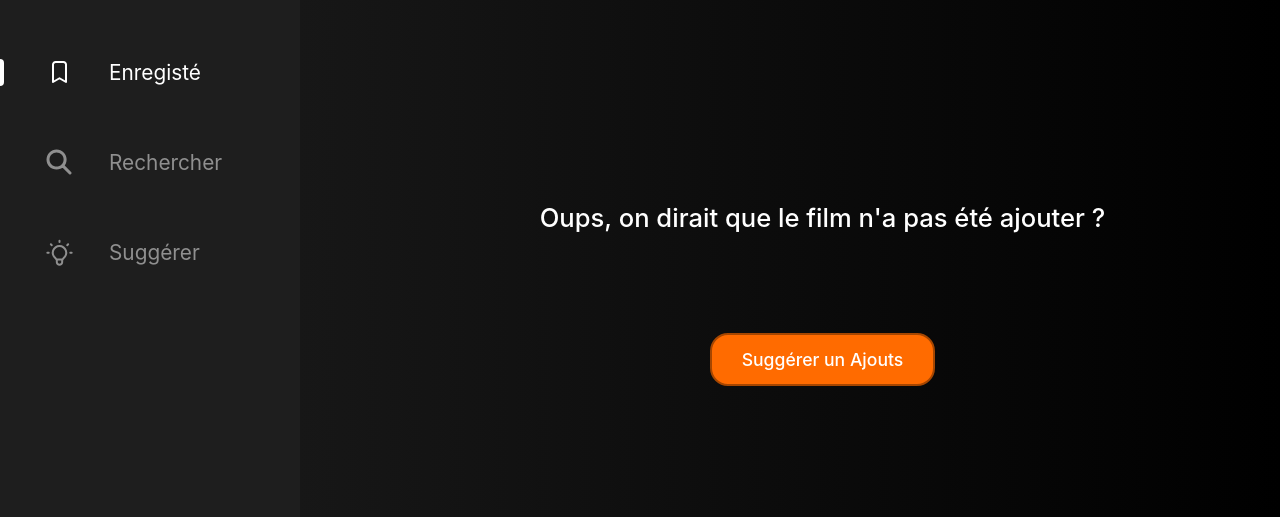
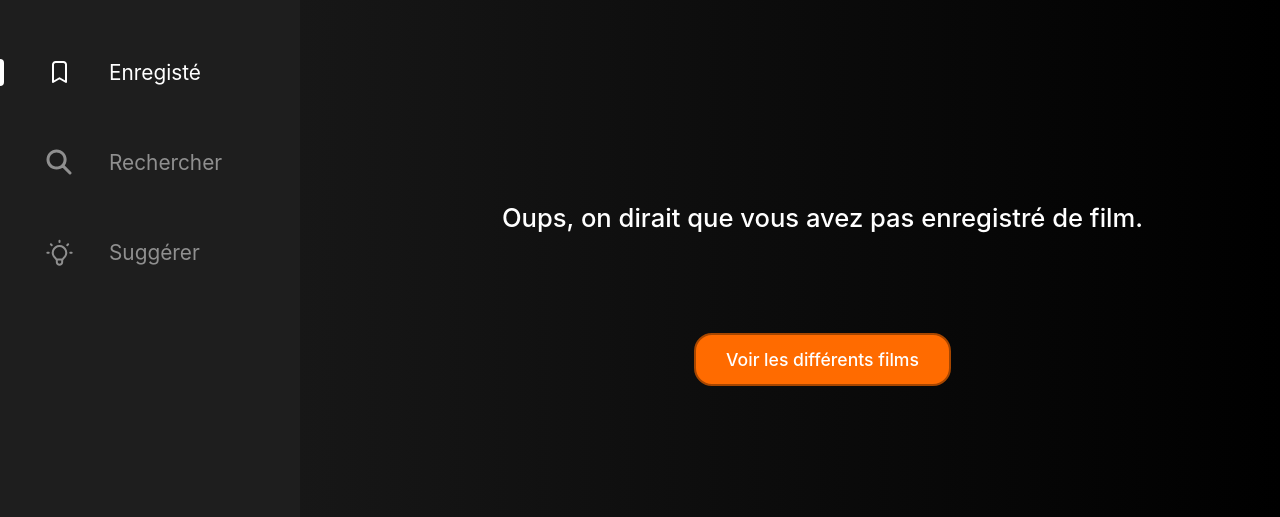
Before and after one commit to CCI-Romeo-2024/MovieRanking, a website built with Vite: page saved.html in a window 1280 px wide. Shown: the part 283-800 px from the top of the page. Built offline with nearby package versions, Linux system fonts and the light colour scheme; no server answers; a web font is replaced by a local one.

Commit message:
Chore: Change empty movies text

```diff
--- a/saved.html
+++ b/saved.html
@@ -121,9 +121,9 @@
 
                 <div class="no-movies-founds" id="no-movies-founds" style="display: none">
                     <h4>
-                        Oups, on dirait que le film n'a pas été ajouter ?
+                        Oups, on dirait que vous avez pas enregistré de film.
                     </h4>
-                    <a href="./suggest/">Suggérer un Ajouts</a>
+                    <a href="./index.html">Voir les différents films</a>
                 </div>
 
                 <div class="pagination-controls" id="pagination">
```
